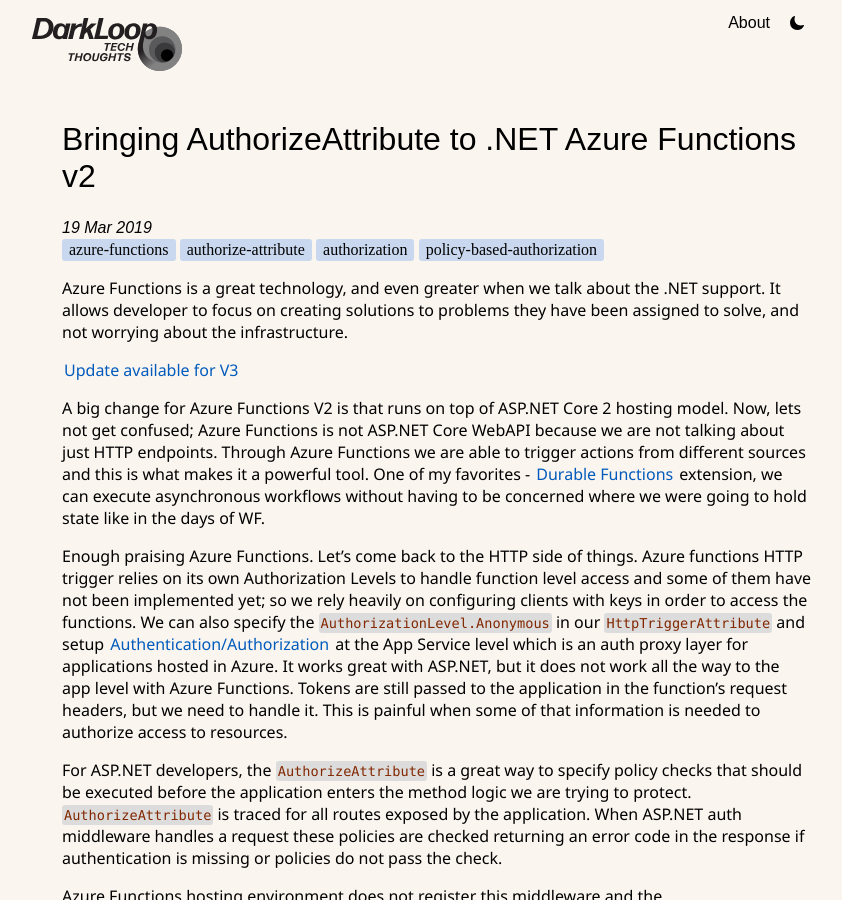
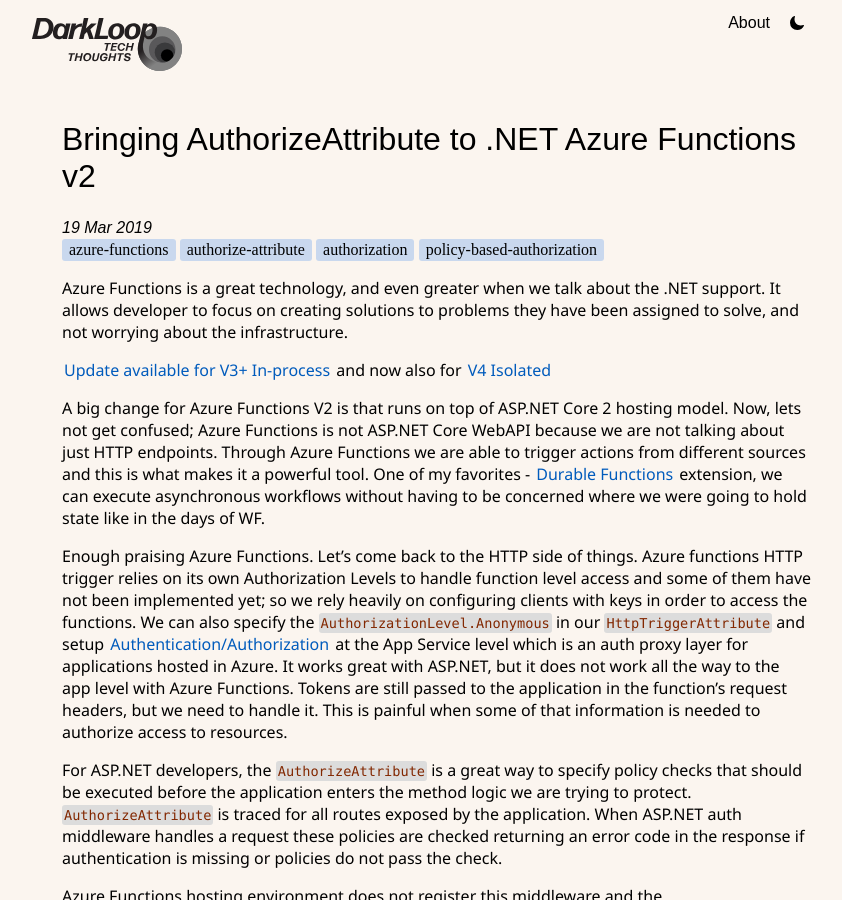
Before and after one commit to artmasa/artmasa.github.io, a Jekyll site: the page built from _posts/2019-03-19-bringing-authorizeattribute-to-net-azure-functions-v2.md, in a window 1280 px wide and 900 px high. Shown: the whole window, without its empty margins (203-1045 px from the left). Built offline with Jekyll 4.4.1, drawn with Linux system fonts in a browser that asks for light colours; nearby versions of some CDN libraries; some web fonts are replaced; comment, search, counter and statistics services are not loaded.

Commit message:
updating info about v4 auth

```diff
--- a/_posts/2019-03-19-bringing-authorizeattribute-to-net-azure-functions-v2.md
+++ b/_posts/2019-03-19-bringing-authorizeattribute-to-net-azure-functions-v2.md
@@ -9,7 +9,7 @@
 
 Azure Functions is a great technology, and even greater when we talk about the .NET support. It allows developer to focus on creating solutions to problems they have been assigned to solve, and not worrying about the infrastructure.
 
-[Update available for V3](functionauthorize-for-azure-functions-v3)
+[Update available for V3+ In-process]({% post_url 2021-04-07-functionauthorize-for-azure-functions-v3 %}) and now also for [V4 Isolated]({% post_url 2024-03-03-functions-policy-based-auth-for-functions-v4-in-proc-and-isolated %})
 
 A big change for Azure Functions V2 is that runs on top of ASP.NET Core 2 hosting model. Now, lets not get confused; Azure Functions is not ASP.NET Core WebAPI because we are not talking about just HTTP endpoints. Through Azure Functions we are able to trigger actions from different sources and this is what makes it a powerful tool. One of my favorites - [Durable Functions](https://docs.microsoft.com/en-us/azure/azure-functions/durable/durable-functions-overview) extension, we can execute asynchronous workflows without having to be concerned where we were going to hold state like in the days of WF.
 
```
Also changed, not shown: _posts/2021-04-07-functionauthorize-for-azure-functions-v3.md (+2 -0 lines).
